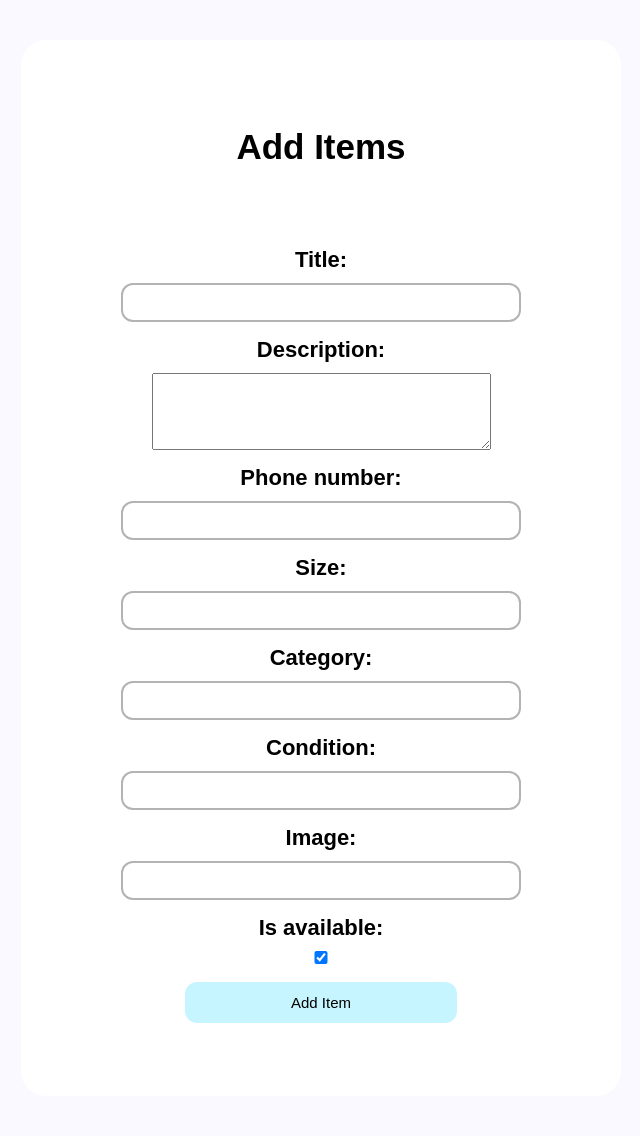
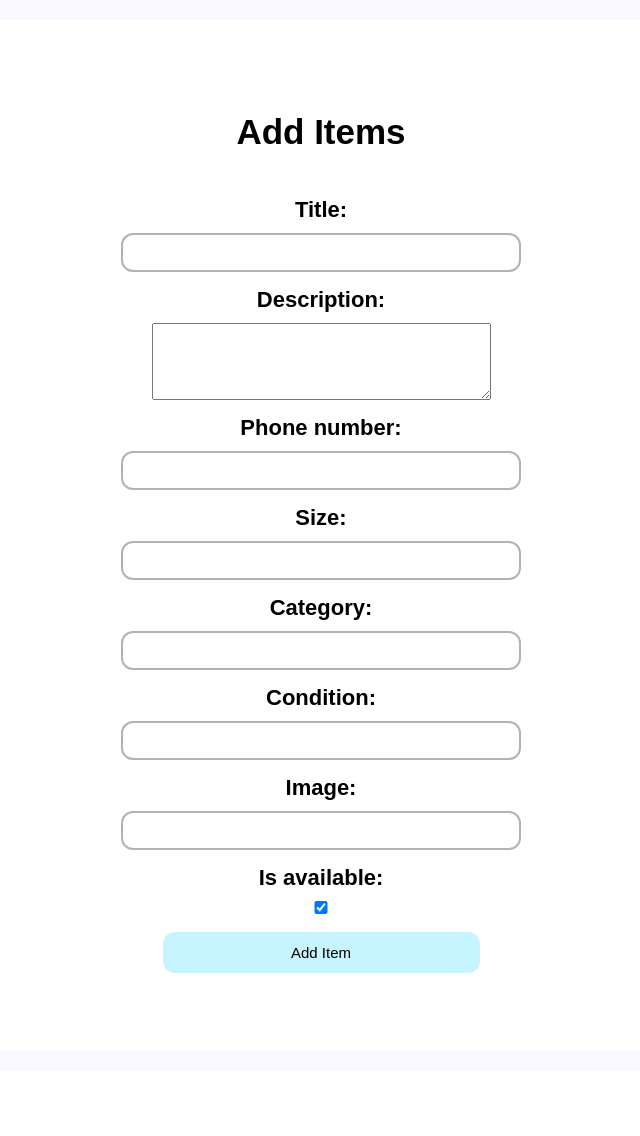
Before and after one commit to yasmeeneb1999/Unity-Wear, a Django app: page /items/create/ in a window 1280 px wide. Shown: the part 70-1206 px from the top of the page, without its empty margins (319-959 px from the left). After the commit the page ends 1043 px from the top, so only its background shows below. Run offline with Django 5.2, Linux system fonts and the light colour scheme.

Commit message:
finish css

```diff
--- a/main_app/static/css/request-list.css
+++ b/main_app/static/css/request-list.css
@@ -71,31 +71,31 @@ h1 {
 }
 
 .card {
-  width: 600px;
+  width: 700px;
   background-color: white;
-  padding: 25px;
-  margin: 40px auto;
+  padding: 30px;
+  margin: 20px auto;
   border-radius: 25px;
   border: 3px solid white;
   text-align: center;
 }
 .card img {
-  width: 100%;
-  height: 280px;
+  width: 70%;
+  height: 500px;
   object-fit: cover;
   border-radius: 20px;
-  margin-bottom: 20px;
+  margin-bottom: 10px;
   border: 3px solid white;
 }
 .card h1 {
   font-size: 30;
-  margin-bottom: 50px;
+  margin-bottom: 10px;
   color: black;
 }
 .card p {
   color: black;
   margin-bottom: 10px;
-  font-size: 20px;
+  font-size: 15px;
   text-align: left;
 }
 .card button {
```
